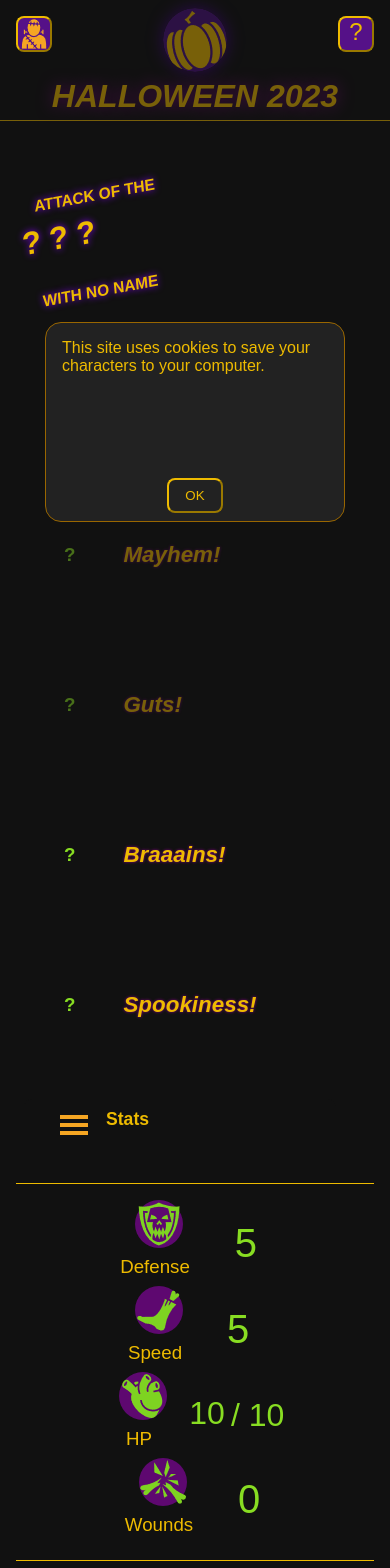
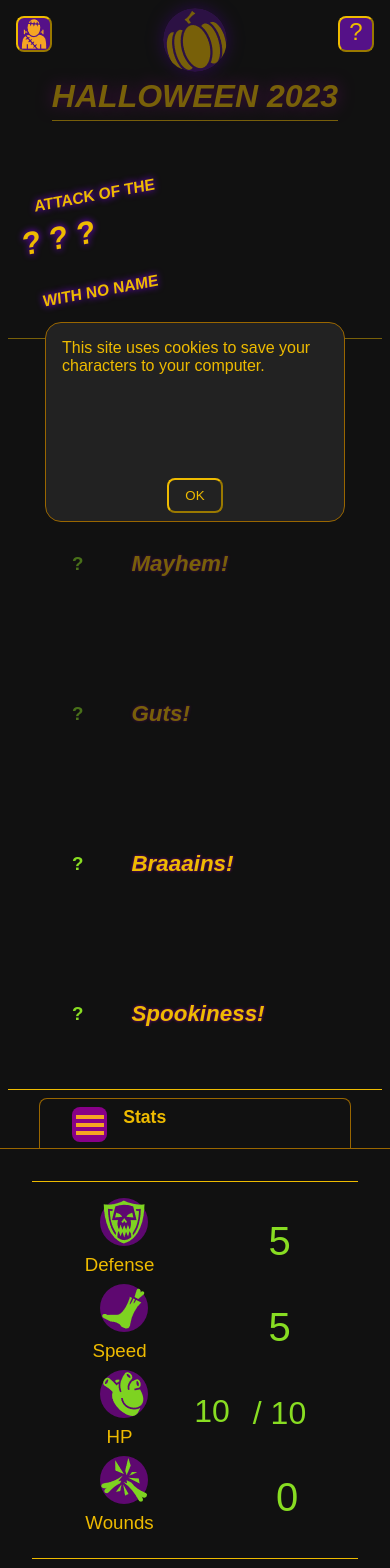
Before and after one commit to carteredge/halloween-adventure, a Vue app: page / in a window 390 px wide. Shown: the top 1568 px of the page. Built offline with nearby package versions, Linux system fonts and the light colour scheme.

Commit message:
Mediocre mobile responsiveness

```diff
--- a/src/assets/main.css
+++ b/src/assets/main.css
@@ -224,13 +224,17 @@ option:disabled {
 }
 
 @media only screen and (max-width: 900px) {
-    header,
-    main,
-    footer {
+    main {
         margin: 0 auto;
         width: 100vw;
     }
 
+    header,
+    footer {
+        margin: 0 0.5rem;
+        max-width: 100vw;
+        width: auto;
+    }
     * {
         max-width: 100vw;
     }
--- a/src/components/CharacterSheet/SecondaryStat.vue
+++ b/src/components/CharacterSheet/SecondaryStat.vue
@@ -113,4 +113,20 @@ input {
 .trait.yellow {
     color: #eb0;
 }
+
+@media only screen and (max-width: 600px) {
+    .trait-block {
+        justify-content: space-between;
+        min-width: 250px;
+    }
+
+    .trait-score {
+        text-align: center;
+        width: 75px;
+    }
+
+    .trait-block  > *:last-child {
+        min-width: 65px;
+    }
+}
 </style>
--- a/src/components/CharacterSheet/StatBlock.vue
+++ b/src/components/CharacterSheet/StatBlock.vue
@@ -1,5 +1,5 @@
 <template>
-    <div>
+    <div class="stat-block">
         <stat trait="Murder" :die="character.murder"/>
         <stat trait="Mayhem" :die="character.mayhem"/>
         <stat trait="Guts" :die="character.guts"/>
@@ -29,13 +29,16 @@ export default {
 
 <style scoped>
 @media only screen and (max-width: 900px) {
-    div {
+    .stat-block {
+        border-bottom: 1px solid #eb0;
+        border-top: 1px solid #eb0;
         display: flex;
         flex-direction: row;
         flex-wrap: wrap;
+        margin: 0.5rem;
     }
 
-    div * {
+    .stat-block * {
         margin: 1rem;
     }
 }
--- a/src/components/TabBox.vue
+++ b/src/components/TabBox.vue
@@ -9,17 +9,18 @@
                 {{ toLabel(slot) }}
             </button>
         </div>
-        <div class="tab-menu-container">
+        <div id="tab-menu-container">
+            &nbsp;
             <button
                 aria-label="Change view"
-                class="tab-menu-hamburger"
+                id="tab-menu-hamburger"
                 title="Change view"
                 v-if="!menuOpen"
                 @click="toggleMenu">
                 <img src="/hamburger-menu.png"/>
                 {{ toLabel(activeSlot) }}
             </button>
-            <div class="tab-menu" v-else>
+            <div id="tab-menu" v-else>
                 <button
                     :class="activeSlot === slot ? 'active' : ''"
                     :key="slot"
@@ -29,7 +30,7 @@
                 </button>
             </div>
         </div>
-        <div>
+        <div class="tab-contents">
             <slot :name="activeSlot"></slot>
         </div>
     </div>
@@ -86,8 +87,12 @@ button.active {
     width: 800px;
 }
 
-.tab-menu-container {
+#tab-menu-container {
+    border-bottom: 1px solid #960;
     display: none;
+    height: 56px;
+    overflow: visible;
+    position: relative;
 }
 
 .tab-menu-container button {
@@ -96,11 +101,30 @@ button.active {
     width: 80vw;
 }
 
-.tab-menu-hamburger {
-    height: 52px;
+#tab-menu-hamburger, #tab-menu {
+    background-color: #111;
+    border: 1px solid #960;
+    left: 0;
+    margin: 0 auto;
+    overflow: visible;
+    position: absolute;
+    right: 0;
+    top: 0;
+    width: 80vw;
+    z-index: 2;
+}
+#tab-menu-hamburger {
+    border-bottom: 0 none transparent;
+    display: flex;
+    height: 50px;
+    place-content: center flex-start;
 }
 
-.tab-menu-hamburger img {
+#tab-menu-hamburger img {
+    background-color: #808;
+    /* border: 1px outset #eb0; */
+    border-radius: 8px;
+    padding: 0.1rem;
     margin: 0 1rem;
 }
 
@@ -124,12 +148,16 @@ button.active {
 }
 
 @media only screen and (max-width: 600px) {
+    #tab-menu-container {
+        display: flex;;
+    }
+
+    .tab-contents {
+        padding: 1rem;
+    }
+
     .tab-row {
         display: none;
     }
-
-    .tab-menu-container {
-        display: block;
-    }
 }
 </style>
```
